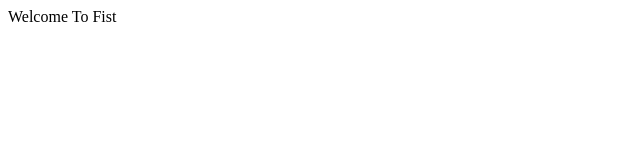
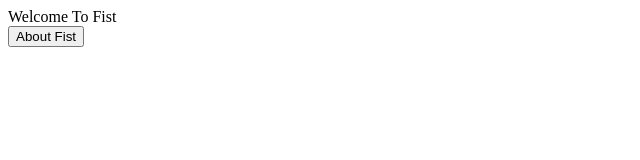
Before and after one commit to kmannju/fist, a plain HTML site: page index.html in a window 1280 px wide. Shown: the whole page, without its empty margins (0-640 px from the left). Drawn offline with Linux system fonts and the light colour scheme.

Commit message:
Added About Fist Button

```diff
--- a/index.html
+++ b/index.html
@@ -3,6 +3,7 @@
 <title>Welcome To Fist</title>
 </head>
 <body>
-Welcome To Fist
+Welcome To Fist<br>
+  <button>About Fist</button>
 </body>
 </html>
```
